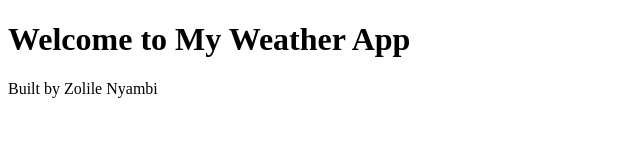
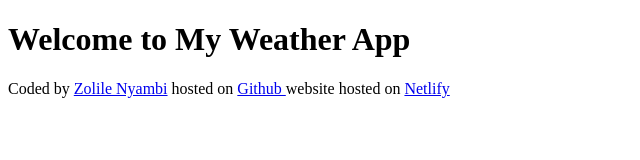
Before and after one commit to ZolileNyambi/MyWeatherForcast, a plain HTML site: page index.html in a window 1280 px wide. Shown: the whole page, without its empty margins (0-640 px from the left). Drawn offline with Linux system fonts and the light colour scheme.

Commit message:
added links to footer

```diff
--- a/index.html
+++ b/index.html
@@ -7,6 +7,8 @@
 </head>
 <body>
     <h1>Welcome to My Weather App</h1>
-    <footer>Built by Zolile Nyambi</footer>
+    <footer>Coded by <a href="https://github.com/ZolileNyambi " target="_blank">Zolile Nyambi</a> hosted on
+         <a href="https://github.com/ZolileNyambi/MyWeatherForcast" target="_blank"> Github </a>website hosted on
+         <a href="https://zolile-weather-app.netlify.app/" target="_blank">Netlify</a></footer>
 </body>
 </html>
```
